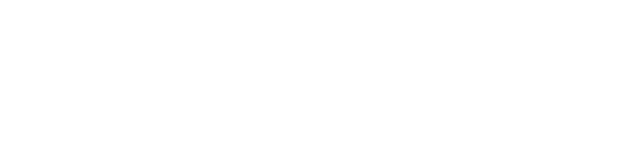
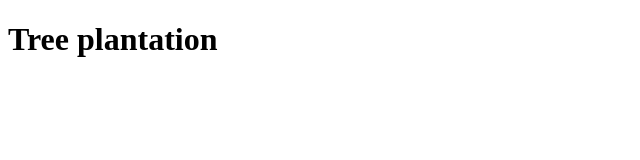
Before and after one commit to ikbalhossan8707/my-website-repo, a plain HTML site: page index.html in a window 1280 px wide. Shown: the whole page, without its empty margins (0-640 px from the left). Drawn offline with Linux system fonts and the light colour scheme.

Commit message:
git commit

```diff
--- a/index.html
+++ b/index.html
@@ -7,6 +7,6 @@
     <title>My website github repo</title>
 </head>
 <body>
-
+    <h1>Tree plantation</h1>
 </body>
 </html>
```
